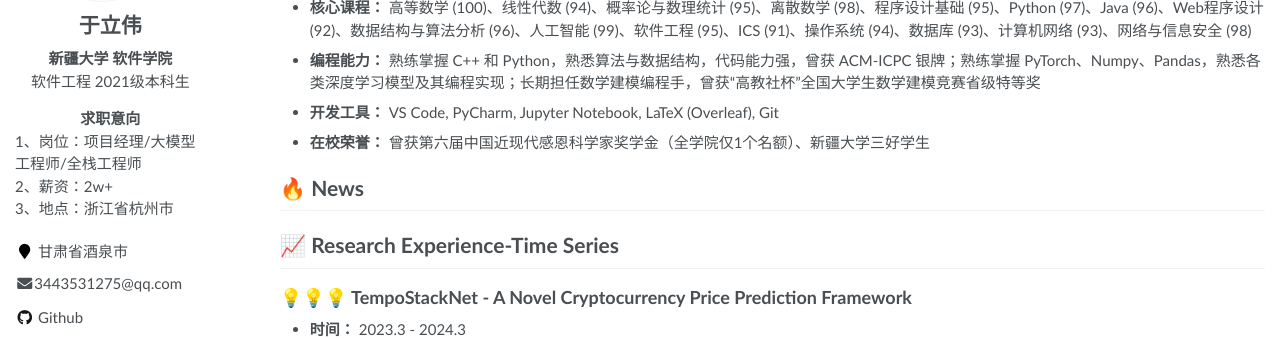
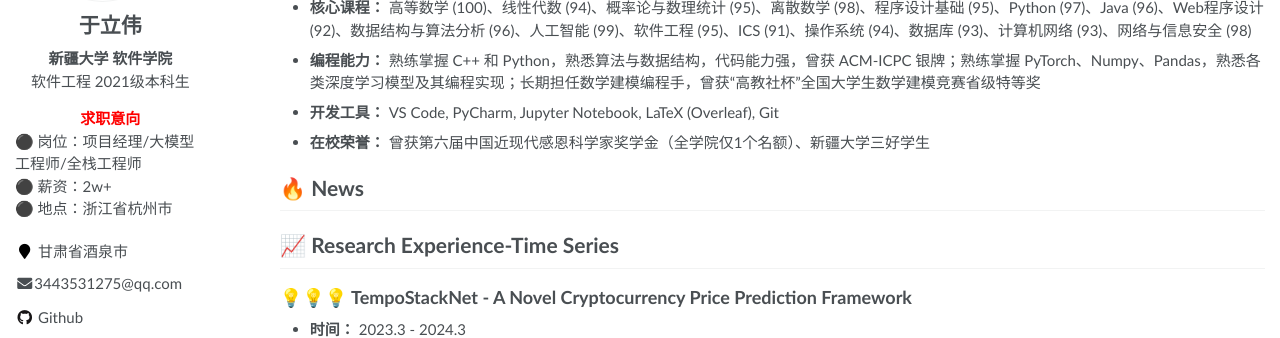
Before and after one commit to weiliyv/weiliyv.github.io, a Jekyll site: the page built from _pages/about.md, in a window 1280 px wide. Shown: the part 313-651 px from the top of the page. Built offline with Jekyll 4.4.1, drawn with Linux system fonts in a browser that asks for light colours.

Commit message:
Update author-profile.html

```diff
--- a/_includes/author-profile.html
+++ b/_includes/author-profile.html
@@ -27,17 +27,17 @@
   <div class="author__urls-wrapper">
 
     <div style="display: flex; flex-direction: column; margin-bottom: 20px;">
-        <div style="text-align: center; font-weight: bold;">
+        <div style="text-align: center; font-weight: bold; color: red;">
             求职意向
         </div>
         <div>
-            1、岗位：项目经理/大模型工程师/全栈工程师
+            ⚫ 岗位：项目经理/大模型工程师/全栈工程师
         </div>
         <div>
-            2、薪资：2w+
+            ⚫ 薪资：2w+
         </div>
         <div>
-            3、地点：浙江省杭州市
+            ⚫ 地点：浙江省杭州市
         </div>
     </div>
     <!-- <button class="btn btn--inverse">More Info & Contact</button> -->
```
